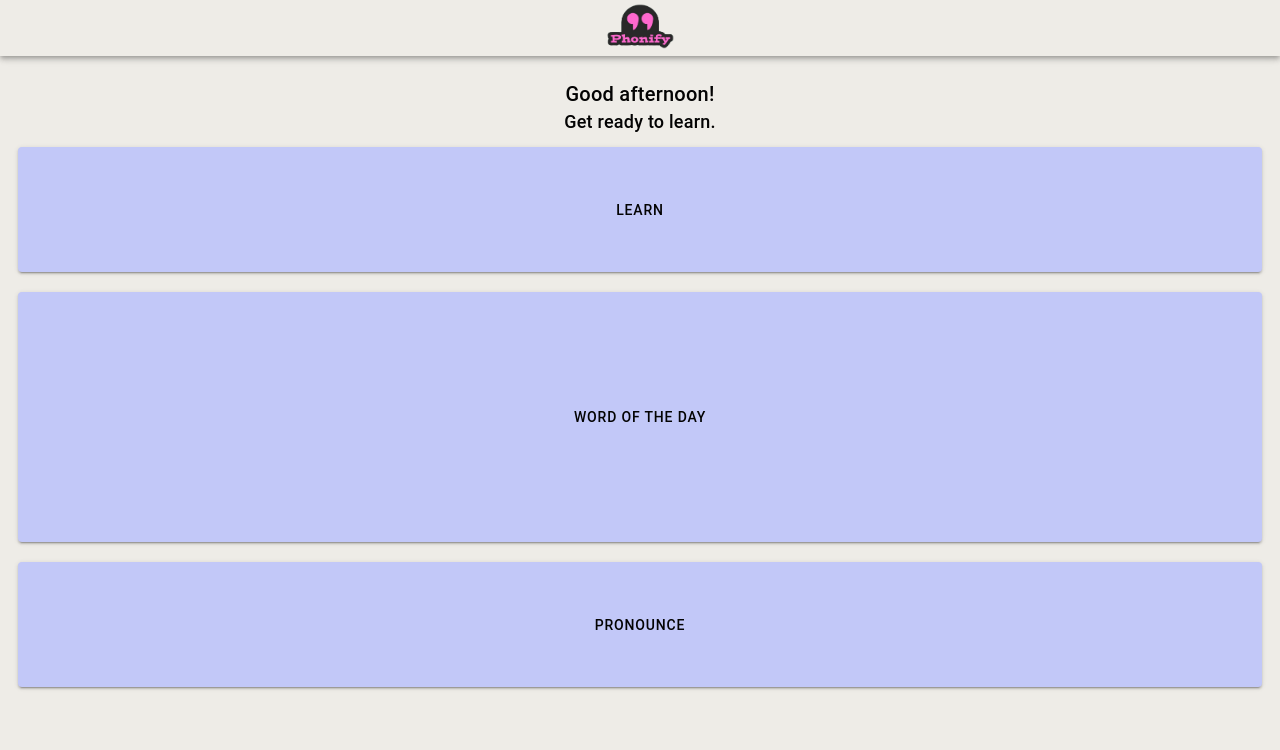
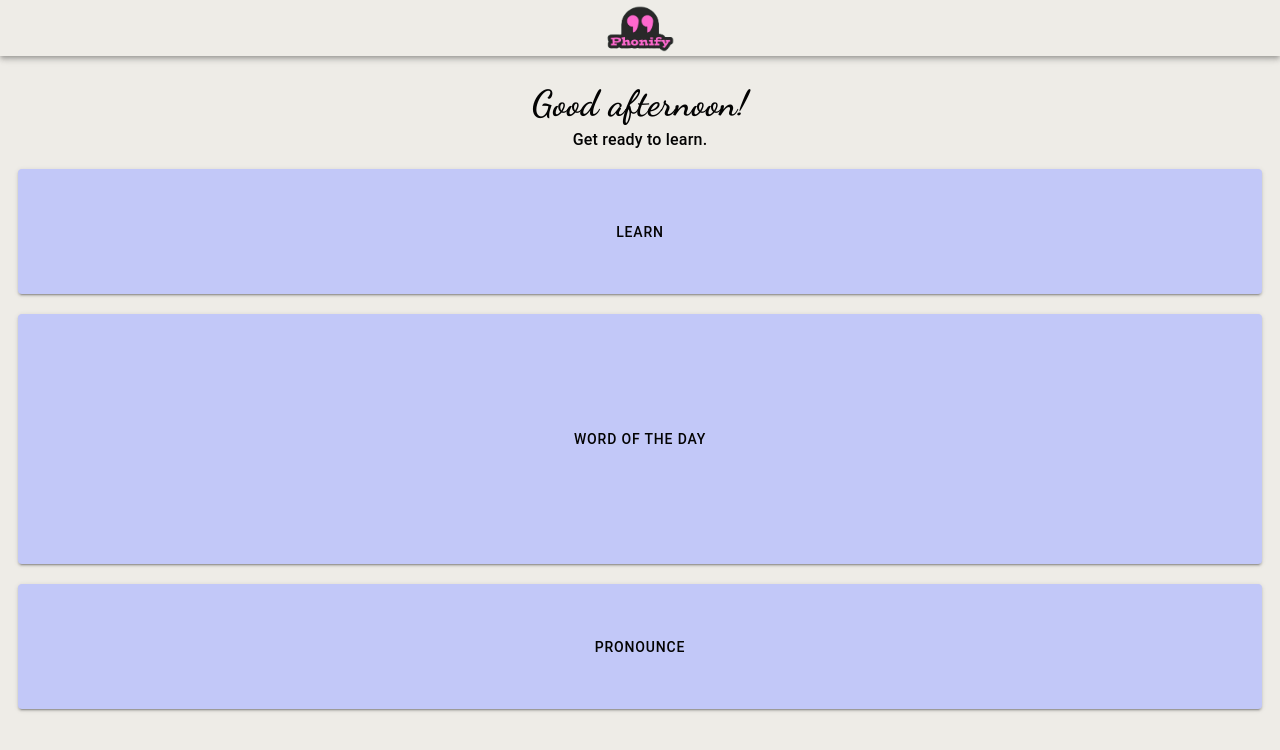
Before and after one commit to lucasBent/hackmit, a React (Vite) app in the folder hackmit-fe/: page /home in a window 1280 px wide. Shown: the top 750 px of the page. Built offline with nearby package versions, Linux system fonts and the light colour scheme; no server answers.

Commit message:
updating files

```diff
--- a/hackmit-fe/src/pages/Grid.tsx
+++ b/hackmit-fe/src/pages/Grid.tsx
@@ -6,14 +6,12 @@ import logo from '../assets/nobg.png';
 
 const syllables = [
   //make these the actual IPA symbols
-  "/ˈsɪl.ə.bəl/", "/ˈɪ.pə/", "/ˈðæt/", "/ˈwɒt/",
-  "/ˈsɪl.ə.bəl/", "/ˈɪ.pə/", "/ˈðæt/", "/ˈwɒt/",
-  "/ˈtæb/", "/ˈkæd/", "/ˈtʃɪk/", "/ˈʃɪp/",
-  "/ˈæp/", "/ˈɪk/", "/ˈlæb/", "/ˈpæp/",
-  "/ˈsɪl.ə.bəl/", "/ˈɪ.pə/", "/ˈðæt/", "/ˈwɒt/",
-  "/ˈsɪl.ə.bəl/", "/ˈɪ.pə/", "/ˈðæt/", "/ˈwɒt/",
-  "/ˈtæb/", "/ˈkæd/", "/ˈtʃɪk/", "/ˈʃɪp/",
-  "/ˈæp/", "/ˈɪk/", "/ˈlæb/", "/ˈpæp/"
+
+  "/i:/", "/ɪ/", "/e/", "/æ/",
+  "/ɑ:/", "/ɔ:/", "/ʊ/", "/u:/",
+  "/p/", "/b/", "/t/", "/d/",
+  "/k/", "/g/", "/f/", "/v/",
+  "/θ/", "/ð/", "/s/", "/z/",
 ];
 
 const Grid: React.FC = () => {
@@ -22,14 +20,15 @@ const Grid: React.FC = () => {
   return (
     <IonPage>
       <IonHeader>
-      <IonButtons slot="start">
+
+        <IonToolbar className = "toolbar">
+        <IonButtons slot="start">
           <IonBackButton text="<" icon="" defaultHref="/" />
         </IonButtons>
-        <IonToolbar className = "toolbar">
         <img
         src={logo}
         alt="Phonify Logo"
-        style={{ maxWidth: '70px', height: 'auto' }}
+        className = "centered-logo"
       />
      </IonToolbar>
       </IonHeader>
--- a/hackmit-fe/src/pages/Home.tsx
+++ b/hackmit-fe/src/pages/Home.tsx
@@ -33,7 +33,7 @@ const Home: React.FC = () => {
         <img
         src={logo}
         alt="Phonify Logo"
-        style={{ maxWidth: '70px', height: 'auto' }}
+        className = "centered-logo"
       />
      </IonToolbar>
       </IonHeader >
--- a/hackmit-fe/src/pages/Temp.tsx
+++ b/hackmit-fe/src/pages/Temp.tsx
@@ -43,14 +43,15 @@ const Temp: React.FC = () => {
   return (
     <IonPage>
      <IonHeader>
-     <IonButtons slot="start">
+
+        <IonToolbar className = "toolbar">
+        <IonButtons slot="start">
           <IonBackButton text="<" icon="" defaultHref="/" />
         </IonButtons>
-        <IonToolbar className = "toolbar">
         <img
         src={logo}
         alt="Phonify Logo"
-        style={{ maxWidth: '70px', height: 'auto' }}
+        className = "centered-logo"
       />
      </IonToolbar>
       </IonHeader>
--- a/hackmit-fe/src/pages/Words.css
+++ b/hackmit-fe/src/pages/Words.css
@@ -5,22 +5,32 @@
     align-items: center;
     overflow-y: auto;
     height: 100%;
+
   }
 
   .word-of-the-day-card {
-    margin-bottom: 20px;
+    margin-bottom: 10px;
+  /* background-image: url('./assets/button_bg.jpeg') ;
+    background-size: cover;
+    background-position: center;
+    background-repeat: no-repeat; */
+  }
+  .word-of-the-day {
 
+    background-color: var(--ion-color-color9);
+    font-size: 22px;
+    height: 140px !important;
+    color: #000;
+    box-shadow: 0 4px 10px rgba(0, 0, 0, 0.3);
+    border-radius: 12px;
+    padding: 10px;
+    display: flex;
+    align-items: center;
+    justify-content: center;
+    text-align: center;
   }
 
-  .word-of-the-day {
-    background-image: radial-gradient(circle, #d1e7dd 20%, transparent 20%), radial-gradient(circle, transparent 20%, #d1e7dd 20%, #d1e7dd 30%, transparent 30%), radial-gradient(circle, transparent 30%, #d1e7dd 30%, #d1e7dd 40%, transparent 40%);
 
-    --background: var(--ion-color-color9);
-    font-size: 22px;
-    height: 110px !important;
-
-    box-shadow: 0 4px 10px rgba(0, 0, 0, 0.3);
-  }
 
   .word-button {
     --background: var(--ion-color-color8);
--- a/hackmit-fe/src/pages/Words.tsx
+++ b/hackmit-fe/src/pages/Words.tsx
@@ -70,15 +70,16 @@ const Words: React.FC = () => {
     <IonPage>
 
       <IonHeader>
-      <IonButtons slot="start">
+
+        <IonToolbar className = "toolbar">
+        <IonButtons slot="start">
           <IonBackButton text="<" icon="" defaultHref="/" />
         </IonButtons>
 
-        <IonToolbar className = "toolbar">
         <img
         src={logo}
         alt="Phonify Logo"
-        style={{ maxWidth: '70px', height: 'auto' }}
+        className = "centered-logo"
       />
      </IonToolbar>
 
@@ -99,8 +100,9 @@ const Words: React.FC = () => {
         />
 
         <div className="word-of-the-day-card">
-          <IonButton className="word-of-the-day word-button " expand="block">
+          <IonButton className="word-of-the-day word-button " routerLink='/temp' expand="block">
             {"Word of the Day: " + wordOfTheDay}
+
           </IonButton>
         </div>
 
@@ -111,6 +113,7 @@ const Words: React.FC = () => {
                 className="word-button"
                 expand="block"
                 style={{ '--background': colorClasses[index % colorClasses.length] }}
+                routerLink='/temp'
               >
                 {word}
               </IonButton>
--- a/hackmit-fe/src/theme/variables.css
+++ b/hackmit-fe/src/theme/variables.css
@@ -1,3 +1,4 @@
+@import url('https://fonts.googleapis.com/css2?family=Dancing+Script:wght@700&display=swap');
 :root {
     --ion-color-color1: #4D8373;
     --ion-color-color2: #BFC9BD;
@@ -22,15 +23,29 @@
     text-align: center;
 }
 
-.title{
-    text-align: center ;
-    font-size: 20px;
-    margin-top: 10px;
-}
+.title {
+    text-align: center;
+    font-size: 36px;
+margin-top: 10px;
+    font-family: 'Cursive', sans-serif;
+  }
+  .title {
+    font-family: 'Dancing Script', cursive;
+  }
+
 .small-title{
     text-align: center ;
-    font-size: 18px;
+    font-size: 16px;
     margin-top: 5px;
-    margin-bottom: 15px;
+    margin-bottom: 20px;
 
 }
+
+.centered-logo {
+    position: absolute;
+    left: 50%;
+    transform: translateX(-50%);
+    max-width: 70px;
+    height: auto;
+    bottom: 8%;
+  }
```
Also changed, not shown: hackmit-fe/src/assets/button_bg.jpeg (added), hackmit-fe/src/assets/full_vocab_ipa.txt (added).
